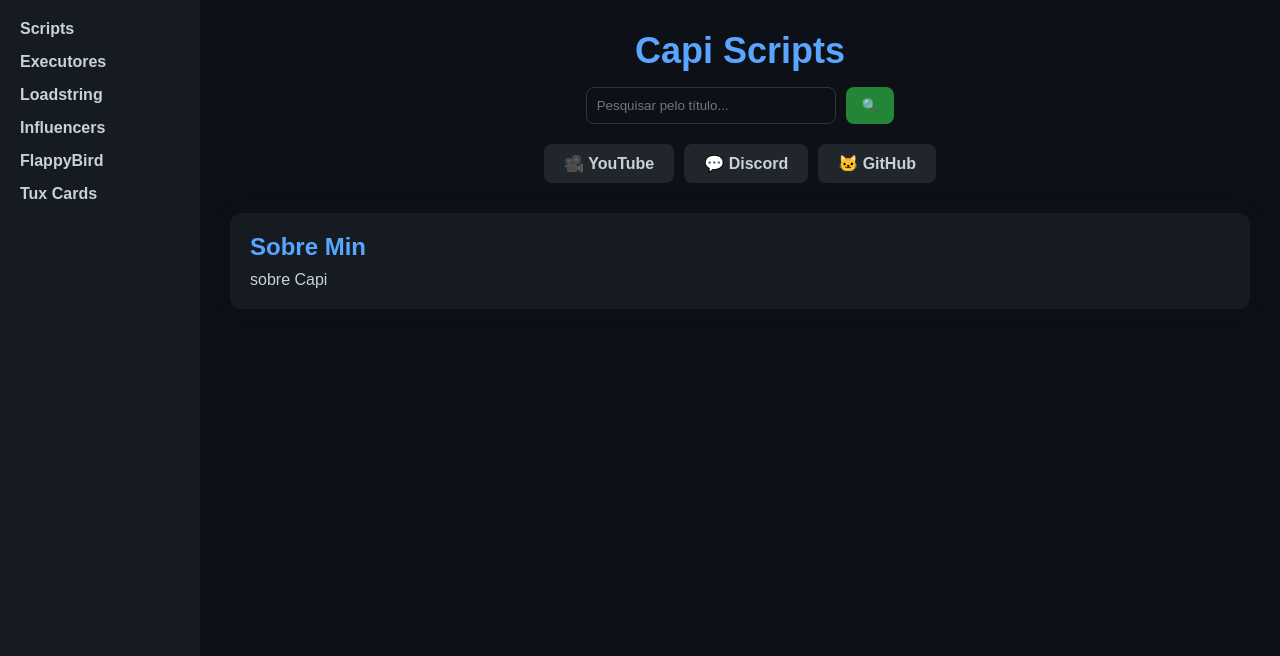
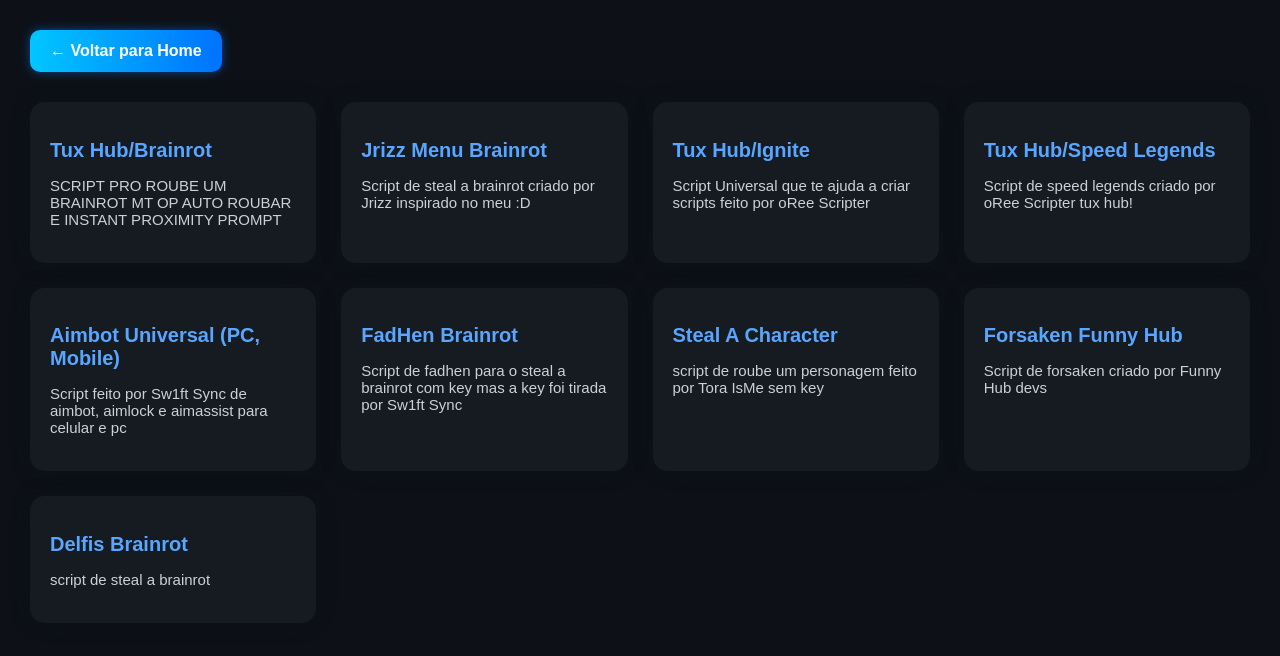
Before and after one commit to CapiSCRIPTS/Capi_Scripts, a plain HTML site: page index.html in a window 1280 px wide. Drawn offline with Linux system fonts and the light colour scheme.

Commit message:
Update index.html

```diff
--- a/index.html
+++ b/index.html
@@ -2,162 +2,122 @@
 <html lang="pt-BR">
 <head>
   <meta charset="UTF-8">
-  <title>Capi Scripts</title>
+  <title>Scripts</title>
   <style>
-    * {
+    body {
+      background-color: #0d1117;
+      color: #c9d1d9;
+      font-family: Arial, sans-serif;
       margin: 0;
       padding: 0;
-      box-sizing: border-box;
-    }
-    body {
-      background: #0d1117;
-      font-family: Arial, sans-serif;
-      color: #c9d1d9;
-      display: flex;
-      min-height: 100vh;
     }
 
-    aside {
-      width: 200px;
-      background: #161b22;
-      padding: 20px;
-      display: flex;
-      flex-direction: column;
-      gap: 15px;
-    }
-
-    aside a {
-      color: #c9d1d9;
-      text-decoration: none;
-      font-weight: bold;
-      transition: 0.3s;
-    }
-
-    aside a:hover {
-      color: #58a6ff;
-    }
-
-    main {
-      flex: 1;
+    .container {
       padding: 30px;
     }
 
-    .header {
-      text-align: center;
-      margin-bottom: 20px;
+    .back-btn {
+      margin-bottom: 30px;
     }
 
-    .header h1 {
-      font-size: 36px;
-      color: #58a6ff;
+    .back-btn a {
+      text-decoration: none;
+      background: linear-gradient(90deg, #00c6ff, #0072ff);
+      padding: 12px 20px;
+      border-radius: 10px;
+      color: white;
+      font-weight: bold;
+      box-shadow: 0 0 10px #0072ff88;
+      display: inline-block;
     }
 
-    .search-bar {
-      margin-top: 15px;
-      display: flex;
-      justify-content: center;
-      gap: 10px;
+    .grid {
+      display: grid;
+      grid-template-columns: repeat(auto-fit, minmax(250px, 1fr));
+      gap: 25px;
     }
 
-    .search-bar input {
-      padding: 10px;
-      border-radius: 8px;
-      border: none;
-      width: 250px;
-      background: #0d1117;
-      color: #fff;
-      border: 1px solid #30363d;
+    .card {
+      background-color: #161b22;
+      border-radius: 15px;
+      padding: 20px;
+      box-shadow: 0 0 20px #0d111755;
+      transition: transform 0.3s ease;
     }
 
-    .search-bar button {
-      background: #238636;
-      border: none;
-      padding: 10px 16px;
-      border-radius: 8px;
-      color: white;
-      cursor: pointer;
+    .card:hover {
+      transform: translateY(-5px);
     }
 
-    .buttons {
-      display: flex;
-      justify-content: center;
-      margin-top: 20px;
-      gap: 10px;
-    }
-
-    .buttons a {
-      text-decoration: none;
-      background: #21262d;
-      padding: 10px 20px;
-      border-radius: 8px;
-      color: #c9d1d9;
-      font-weight: bold;
-      transition: 0.3s;
-      display: flex;
-      align-items: center;
-      gap: 8px;
-    }
-
-    .buttons a:hover {
-      background: #30363d;
-    }
-
-    .content-box {
-      background: #161b22;
-      padding: 20px;
-      border-radius: 12px;
-      margin-top: 30px;
-      box-shadow: 0 0 20px #0d111740;
-    }
-
-    .content-box h2 {
+    .card h2 {
       color: #58a6ff;
+      font-size: 20px;
       margin-bottom: 10px;
     }
 
-    @media (max-width: 768px) {
-      body {
-        flex-direction: column;
-      }
-      aside {
-        width: 100%;
-        flex-direction: row;
-        overflow-x: auto;
-        justify-content: space-around;
-      }
+    .card p {
+      font-size: 15px;
+      color: #c9d1d9;
     }
+
   </style>
 </head>
 <body>
 
-  <aside>
-    <a href="#">Scripts</a>
-    <a href="#">Executores</a>
-    <a href="#">Loadstring</a>
-    <a href="#">Influencers</a>
-    <a href="#">FlappyBird</a>
-    <a href="#">Tux Cards</a>
-  </aside>
+<div class="container">
+  <div class="back-btn">
+    <a href="index.html">← Voltar para Home</a>
+  </div>
 
-  <main>
-    <div class="header">
-      <h1>Capi Scripts</h1>
-      <div class="search-bar">
-        <input type="text" placeholder="Pesquisar pelo título...">
-        <button>🔍</button>
-      </div>
-      <div class="buttons">
-        <a href="#">🎥 YouTube</a>
-        <a href="#">💬 Discord</a>
-        <a href="#">🐱 GitHub</a>
-      </div>
+  <div class="grid">
+
+    <div class="card">
+      <h2>Tux Hub/Brainrot</h2>
+      <p>SCRIPT PRO ROUBE UM BRAINROT MT OP AUTO ROUBAR E INSTANT PROXIMITY PROMPT</p>
     </div>
 
-    <div class="content-box">
-      <h2>Sobre Min</h2>
-      <p>sobre Capi</p>
+    <div class="card">
+      <h2>Jrizz Menu Brainrot</h2>
+      <p>Script de steal a brainrot criado por Jrizz inspirado no meu :D</p>
     </div>
-  </main>
+
+    <div class="card">
+      <h2>Tux Hub/Ignite</h2>
+      <p>Script Universal que te ajuda a criar scripts feito por oRee Scripter</p>
+    </div>
+
+    <div class="card">
+      <h2>Tux Hub/Speed Legends</h2>
+      <p>Script de speed legends criado por oRee Scripter tux hub!</p>
+    </div>
+
+    <div class="card">
+      <h2>Aimbot Universal (PC, Mobile)</h2>
+      <p>Script feito por Sw1ft Sync de aimbot, aimlock e aimassist para celular e pc</p>
+    </div>
+
+    <div class="card">
+      <h2>FadHen Brainrot</h2>
+      <p>Script de fadhen para o steal a brainrot com key mas a key foi tirada por Sw1ft Sync</p>
+    </div>
+
+    <div class="card">
+      <h2>Steal A Character</h2>
+      <p>script de roube um personagem feito por Tora IsMe sem key</p>
+    </div>
+
+    <div class="card">
+      <h2>Forsaken Funny Hub</h2>
+      <p>Script de forsaken criado por Funny Hub devs</p>
+    </div>
+
+    <div class="card">
+      <h2>Delfis Brainrot</h2>
+      <p>script de steal a brainrot</p>
+    </div>
+
+  </div>
+</div>
 
 </body>
 </html>
```
